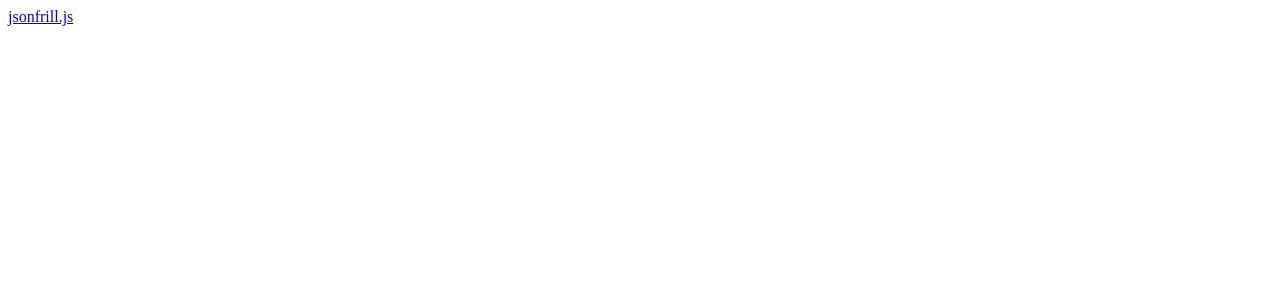
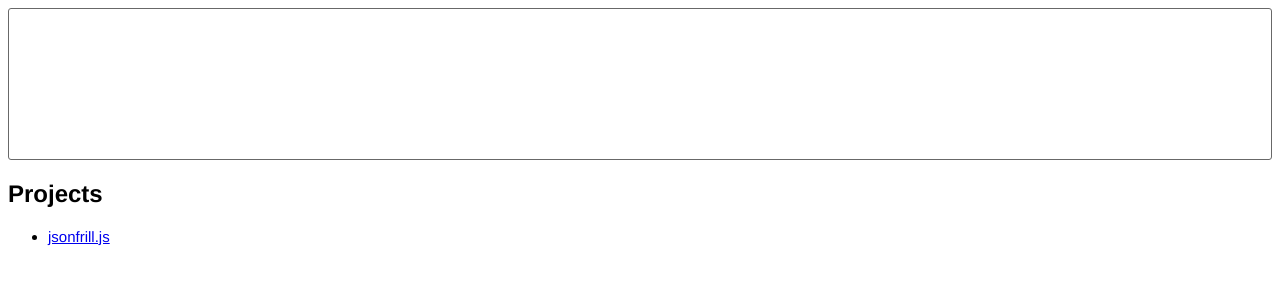
Before and after one commit to sparuvu/sparuvu.github.io, a plain HTML site: page index.html in a window 1280 px wide. Drawn offline with Linux system fonts and the light colour scheme.

Commit message:
added some styling

```diff
--- a/index.html
+++ b/index.html
@@ -1,9 +1,16 @@
-<document!>
+<!DOCTYPE >
 <html>
   <head>
-
+    <title>Sundeep Paruvu</title>
+    <link href="styles/main.css" rel="stylesheet"/>
   </head>
   <body>
-      <a href="/jsonfrill"> jsonfrill.js</a>
+      <header></header>
+      <section id="main_container">
+        <h2>Projects</h2>
+        <ul class="projects">
+          <li><a href="/jsonfrill"> jsonfrill.js</a></li>
+        </ul>
+      </section>
   </body>
 </html>
--- /dev/null
+++ b/styles/main.css
@@ -0,0 +1,19 @@
+body {
+  font-family: "Helvetica Neue";
+  background-image: url(../images/background.png) repeat-x;
+}
+header {
+
+}
+
+ul.projects li{
+  font-size: 15px;
+
+}
+
+header {
+  border: 1px solid #686868;
+  height: 150px;
+  display: block;
+  border-radius: 3px;
+}
```
Also changed, not shown: images/background.png (added), 1 other file.
